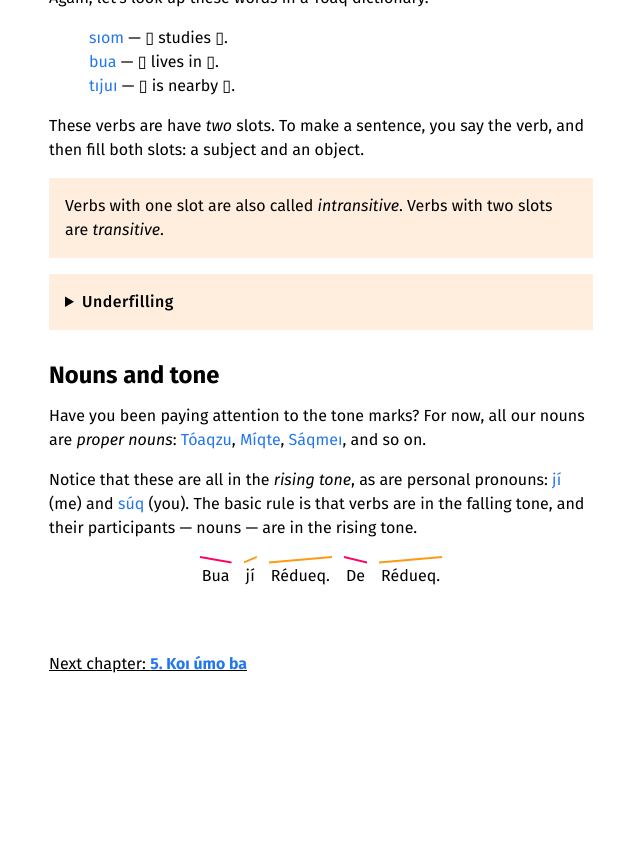
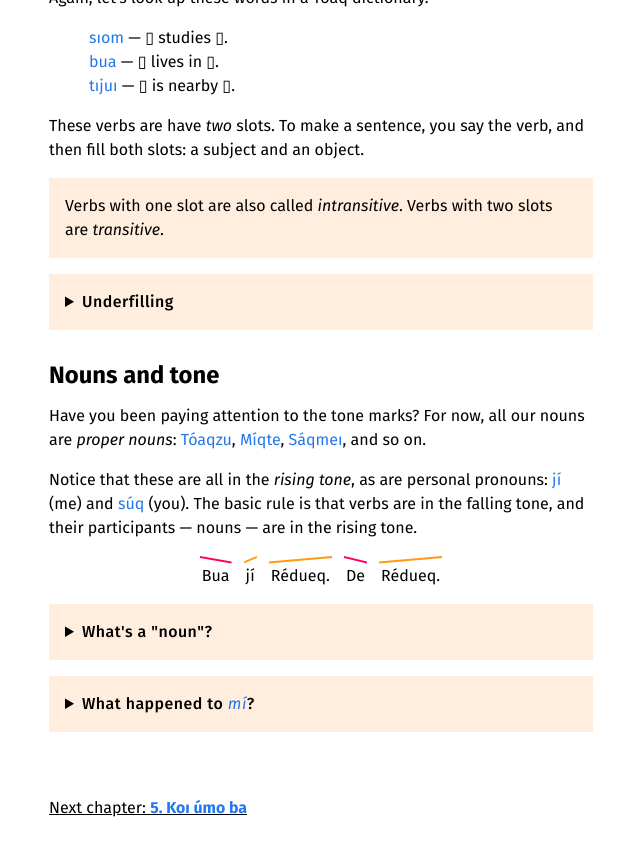
Before and after one commit to laqme/koitieq, a Jekyll site: the page built from _chapters/04-jadi.md, in a window 1280 px wide and 900 px high, scrolled down 2398 px. Shown: the top 856 px of the window, without its empty margins (47-687 px from the left). Built offline with Jekyll 4.4.1, drawn with Linux system fonts in a browser that asks for light colours; some web fonts are replaced; before the commit the page ends 3154 px from its top, so only the background shows below that.

Commit message:
what's a noun?

```diff
--- a/_chapters/04-jadi.md
+++ b/_chapters/04-jadi.md
@@ -165,3 +165,21 @@
 
 {:.tone-figure}
 _Bua_{:.t1} _jí_{:.t2} _Rédueq._{:.t2} _De_{:.t1} _Rédueq._{:.t2}
+
+<details class="aside grammar" markdown="1">
+<summary>What's a "noun"?</summary>
+
+We'll call anything that can fill a verb slot a "noun", in this textbook. This is a little inaccurate and idiosyncratic, but there's no confusion, since Toaq does not have lexical nouns.
+
+Linguists might prefer to call these _noun phrases_ or _determiner phrases_ (DP), but that isn't always quite right, either. We'll call complementizer phrases (such as "that I speak Toaq") nouns, too.
+
+Toaqologists call them [noun forms](https://toaq.me/Noun_form), or _aqmı_{:.t}.
+
+</details>
+
+<details class="aside grammar" markdown="1">
+<summary>What happened to <i class="t">mí</i>?</summary>
+
+In this textbook, we adopt the somewhat daring convention that the rising tone really makes _variable names_, and that there's no real difference between a proper name in the real world and a variable name in the logic world.
+
+</details>
```
